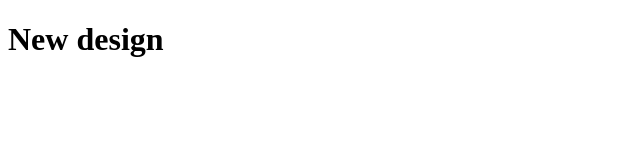
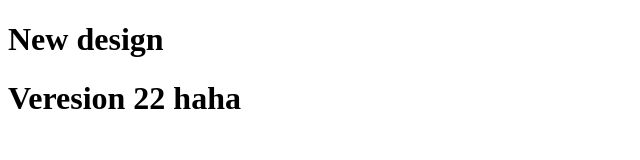
Before and after one commit to WilliamTsou/git-tutorial, a plain HTML site: page new.html in a window 1280 px wide. Shown: the whole page, without its empty margins (0-640 px from the left). Drawn offline with Linux system fonts and the light colour scheme.

Commit message:
Version 12 Haha

```diff
--- a/new.html
+++ b/new.html
@@ -9,6 +9,8 @@
 
   <body>
     <h1>New design</h1>
+
+    <h1>Veresion 22 haha</h1>
   </body>
 
 </html>
```
